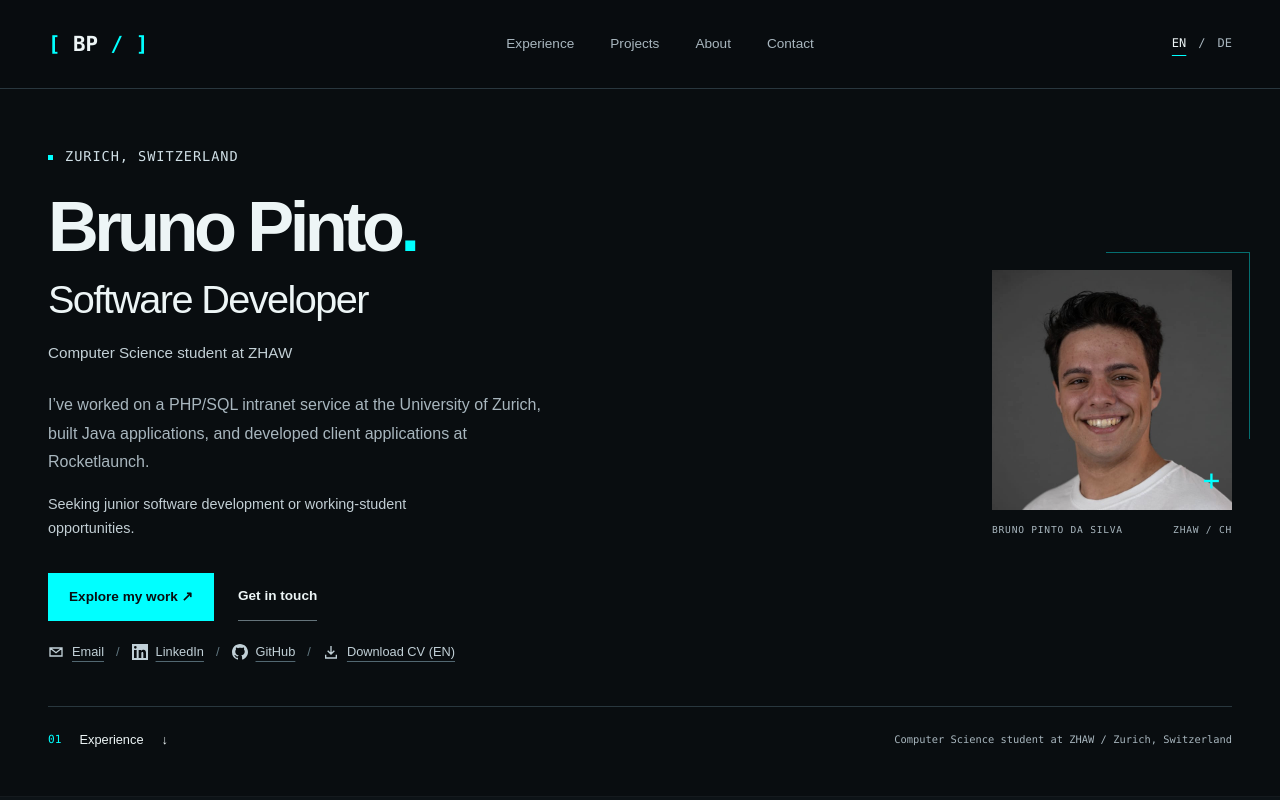
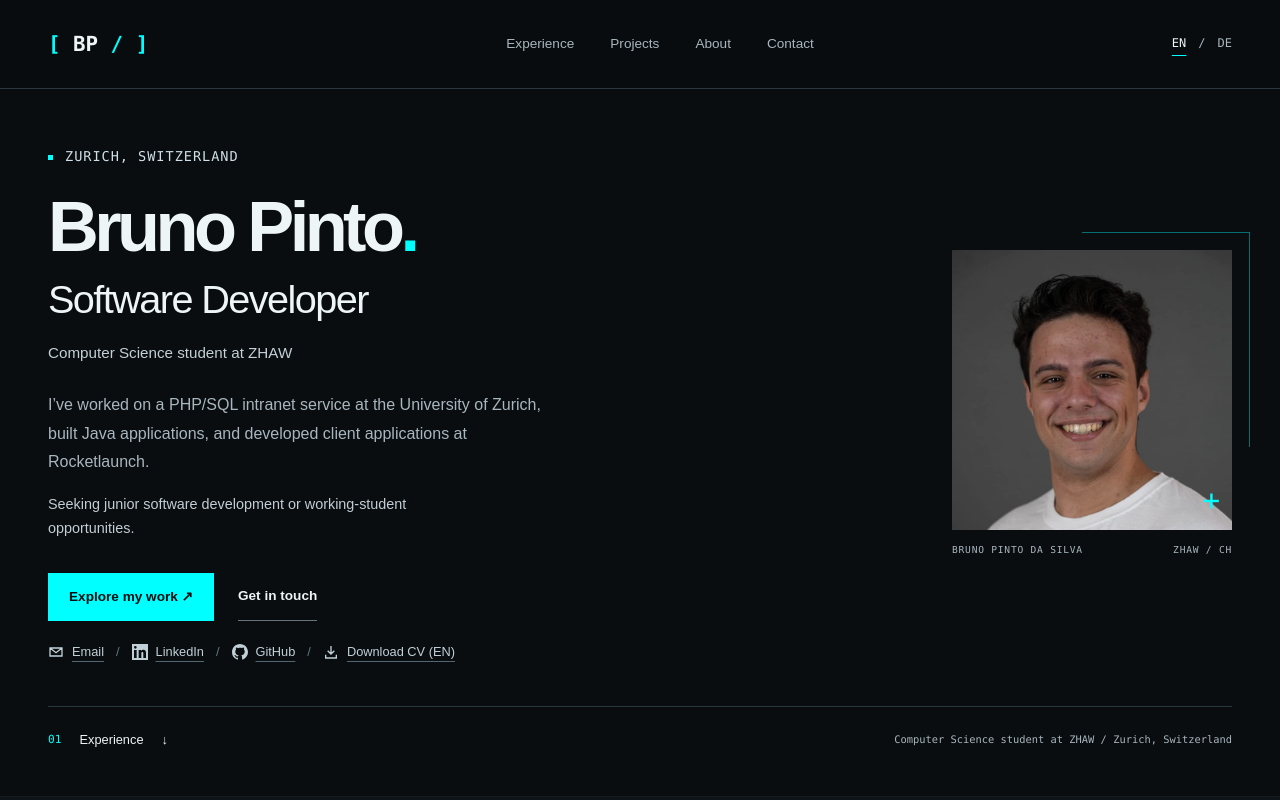
Before and after one commit to Bruno-Pinto/portfolio, a Next.js app: page / in a window 1280 px wide. Shown: the top 800 px of the page. Built offline with nearby package versions, Linux system fonts and the light colour scheme.

Commit message:
Widen hero column to allow larger desktop portrait

```diff
--- a/src/app/globals.css
+++ b/src/app/globals.css
@@ -158,7 +158,7 @@ nav a {
 }
 .hero {
   display: grid;
-  grid-template-columns: minmax(0, 1fr) 240px;
+  grid-template-columns: minmax(0, 1fr) 280px;
   gap: 72px;
   align-items: center;
   padding-block: 56px 44px;
@@ -245,7 +245,7 @@ nav a {
 }
 .portrait-wrap {
   width: 100%;
-  max-width: 260px;
+  max-width: 280px;
   justify-self: center;
   position: relative;
 }
```
